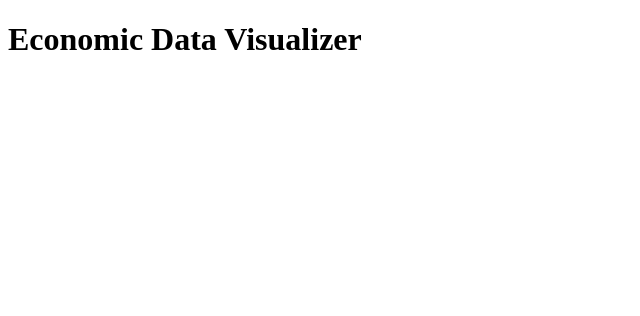
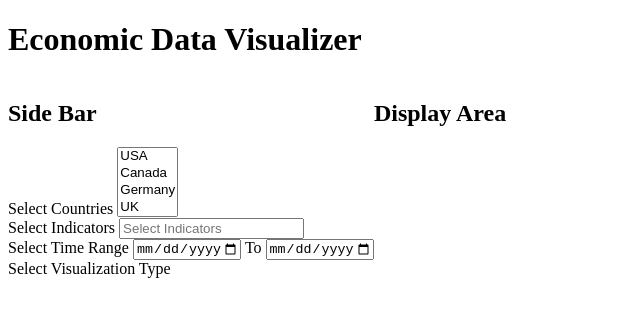
Before and after one commit to emhgit/economic-data-visualizer, a website: page index.html in a window 1280 px wide. Shown: the whole page, without its empty margins (0-640 px from the left). Drawn offline with Linux system fonts and the light colour scheme.

Commit message:
add country, indicator, and time range inputs

```diff
--- a/css/styles.css
+++ b/css/styles.css
@@ -1 +1,5 @@
 /*TODO: style header, sidebar, display-area*/
+main {
+    display: flex;
+    height: 100vh;
+}
--- a/index.html
+++ b/index.html
@@ -14,9 +14,47 @@
     <main>
         <div id="sidebar">
             <!-- Where user inputs form data -->
+            <h2>Side Bar</h2>
+            <form>
+                <!-- Country Data -->
+                <label for="countries">Select Countries</label>
+                <select id="countries" name="countries" multiple>
+                    <option value="USA">USA</option>
+                    <option value="Canada">Canada</option>
+                    <option value="Germany">Germany</option>
+                    <option value="UK">UK</option>
+                    <option value="China">China</option>
+                </select>
+                <br>
+
+                <!-- Indicator Type -->
+                <label for="indicators">Select Indicators</label>
+                <input list="indicators-list" id="indicators" name="indicators" placeholder="Select Indicators" required>
+                <datalist id="indicators-list">
+                    <option value="GDP">GDP</option>
+                    <option value="GDP Growth">GDP</option>
+                    <option value="Inflation">Inflation</option>
+                    <option value="Unemployment">Unemployment</option>
+                    <option value="Gross Government Debt">Trade Balance</option>
+                </datalist>
+                <br>
+
+                <!-- Time Range -->
+                <label for="time-range">Select Time Range</label>
+                <input type="date" id="start-date" name="start-date" min="1960-01-01" max="2025-01-01"required> To
+                <input type="date" id="end-date" name="end-date" min="1960-01-01" max="2025-01-01"required>
+                <br>
+
+                <!-- Visualization Type -->
+                <label for="visualization-type">Select Visualization Type</label>
+
+                <!-- TODO: FINISH HTML STRUCTURE  -->
+            </form>
         </div>
         <div id="display-area">
             <!-- Data visualization will be rendered here -->
+        <h2>Display Area</h2>
+
         </div>
     </main>
 
```
